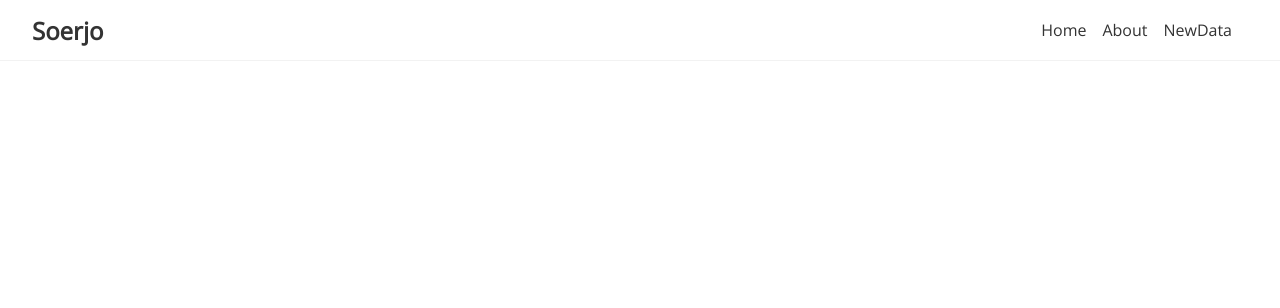
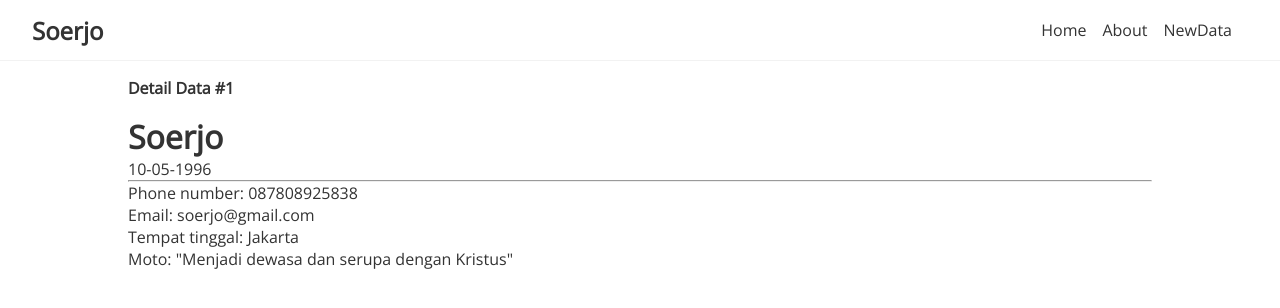
Before and after one commit to soerjo/reactjs-ninjas-fetch, a React (Create React App) app: page /detail/1 in a window 1280 px wide. Shown: the top 308 px of the page. Built offline with nearby package versions, Linux system fonts and the light colour scheme; data requests are answered from the project's data file.

Commit message:
membuat page detail dengan link dan reuseing useFetch

```diff
--- a/data/db.json
+++ b/data/db.json
@@ -4,30 +4,45 @@
             "name": "Soerjo",
             "email": "soerjo@gmail.com",
             "phone": "087808925838",
+            "tanggalLahir": "10-05-1996",
+            "tempatTinggal": "Jakarta",
+            "motoHidup":"Menjadi dewasa dan serupa dengan Kristus",
             "id":1
         },
         {
             "name": "Hastomo",
             "email": "tomo@gmail.com",
             "phone": "087808925838",
+            "tanggalLahir": "10-10-1997",
+            "tempatTinggal": "Jakarta",
+            "motoHidup":"Apapun juga yang kuperbuat, kuperbuat seperti untuk Tuhan dan bukan untuk manusia",
             "id":2
 
         },        {
             "name": "Suryo Hastomo",
             "email": "suryo@gmail.com",
             "phone": "087808925838",
+            "tanggalLahir": "11-11-1996",
+            "tempatTinggal": "Jakarta",
+            "motoHidup":"Karena kita ini ciptaan Allah diciptakan dalam Kristus Yesus untuk melakukan pekerjaan baik sebelumnya. Ia mau agak kita hidup didalamnya",
             "id":3
 
         },        {
             "name": "Hastomo Tomo",
             "email": "hastomo@gmail.com",
             "phone": "087808925838",
+            "tanggalLahir": "10-03-1996",
+            "tempatTinggal": "Tangerang",
+            "motoHidup":"Eksperiment itu adalah hal yang terus kita coba dan lakukan dengan itu kita akan dapat banyak pengetahuan dan pengalaman yang membuat kita semakin tau banyak hal",
             "id":4
 
         },        {
             "name": "Ryo Moto",
             "email": "ryomoto@gmail.com",
             "phone": "087808925838",
+            "tanggalLahir": "10-05-1995",
+            "tempatTinggal": "Tangerang Selatan",
+            "motoHidup":"Tak ada yang tidak bisa di dunia ini, karena manusia memiliki satu kemampuan yang bahakan dapat mengubahkan dunia",
             "id":5
 
         }
--- a/src/App.js
+++ b/src/App.js
@@ -1,8 +1,9 @@
+import { BrowserRouter as Router, Route, Switch } from "react-router-dom";
 import Table from "./components/Table";
 import Navbar from "./components/Navbar";
 import NewData from "./components/NewData";
 import About from "./components/About";
-import { BrowserRouter as Router, Route, Switch } from "react-router-dom";
+import Detail from "./components/Detail";
 
 function App() {
   return (
@@ -10,6 +11,9 @@ function App() {
       <div className="App">
         <Navbar />
         <Switch>
+          <Route path="/detail/:id">
+            <Detail />
+          </Route>
           <Route exact path="/">
             <Table />
           </Route>
--- /dev/null
+++ b/src/components/Detail/details.css
@@ -0,0 +1,10 @@
+.detail {
+  margin-top: 1rem;
+  width: 80%;
+  margin: auto;
+  margin-top: 1rem;
+}
+
+.isiDetail {
+  margin-top: 1rem;
+}
--- /dev/null
+++ b/src/components/Detail/index.js
@@ -0,0 +1,37 @@
+import React from "react";
+import { useParams } from "react-router";
+import useFetch from "../../useFetch";
+import { CircularProgress } from "@material-ui/core";
+import "./details.css";
+
+function Detail() {
+  const { id } = useParams();
+  const { data, err, loading } = useFetch(
+    "http://localhost:5000/peoples/" + id
+  );
+  // console.log(data);
+  return (
+    <div className="detail">
+      <h4>{`Detail Data #${err ? "error" : id}`}</h4>
+      {err && <p>{err}</p>}
+      {loading && (
+        <div className="circular">
+          <CircularProgress />
+        </div>
+      )}
+      {data && (
+        <div className="isiDetail">
+          <h1>{data.name} </h1>
+          <p>{data.tanggalLahir} </p>
+          <hr></hr>
+          <p>Phone number: {data.phone}</p>
+          <p>Email: {data.email}</p>
+          <p>Tempat tinggal: {data.tempatTinggal}</p>
+          <p>Moto: "{data.motoHidup}"</p>
+        </div>
+      )}
+    </div>
+  );
+}
+
+export default Detail;
--- a/src/components/Table/index.js
+++ b/src/components/Table/index.js
@@ -13,6 +13,8 @@ import DeleteIcon from "@material-ui/icons/Delete";
 import EditIcon from "@material-ui/icons/Edit";
 import "./index.css";
 import useFetch from "../../useFetch";
+import { useHistory } from "react-router-dom";
+import { useState } from "react";
 
 const StyledTableCell = withStyles((theme) => ({
   head: {
@@ -29,11 +31,14 @@ const StyledTableRow = withStyles((theme) => ({
     "&:hover": {
       backgroundColor: theme.palette.action.hover,
     },
+    cursor: "default",
   },
 }))(TableRow);
 
 export default function TableTamplate() {
   const { data, loading, err } = useFetch("http://localhost:5000/peoples");
+  const [benar, setBenar] = useState(true);
+  const history = useHistory();
 
   return (
     <div className="table">
@@ -56,15 +61,27 @@ export default function TableTamplate() {
             </TableHead>
             <TableBody>
               {data.map((person) => (
-                <StyledTableRow key={person.id}>
+                <StyledTableRow
+                  key={person.id}
+                  onClick={() => benar && history.push(`/detail/${person.id}`)}
+                  style={{ textDecoration: "none" }}
+                >
                   <TableCell>{person.name}</TableCell>
                   <TableCell>{person.email}</TableCell>
                   <TableCell>{person.phone}</TableCell>
                   <TableCell>
-                    <button>
+                    <button
+                      onMouseEnter={() => setBenar(false)}
+                      onMouseLeave={() => setBenar(true)}
+                      onClick={() => history.push(`/create`)}
+                    >
                       <EditIcon fontSize="small" />
                     </button>
-                    <button>
+                    <button
+                      onMouseEnter={() => setBenar(false)}
+                      onMouseLeave={() => setBenar(true)}
+                      onClick={() => history.push(`/create`)}
+                    >
                       <DeleteIcon fontSize="small" />
                     </button>
                   </TableCell>
--- a/src/useFetch.js
+++ b/src/useFetch.js
@@ -28,7 +28,7 @@ function useFetch(url) {
             setErr(err.message);
           }
         });
-    }, 2000);
+    }, 1000);
 
     return () => abortCon.abort();
   }, [url]);
```
